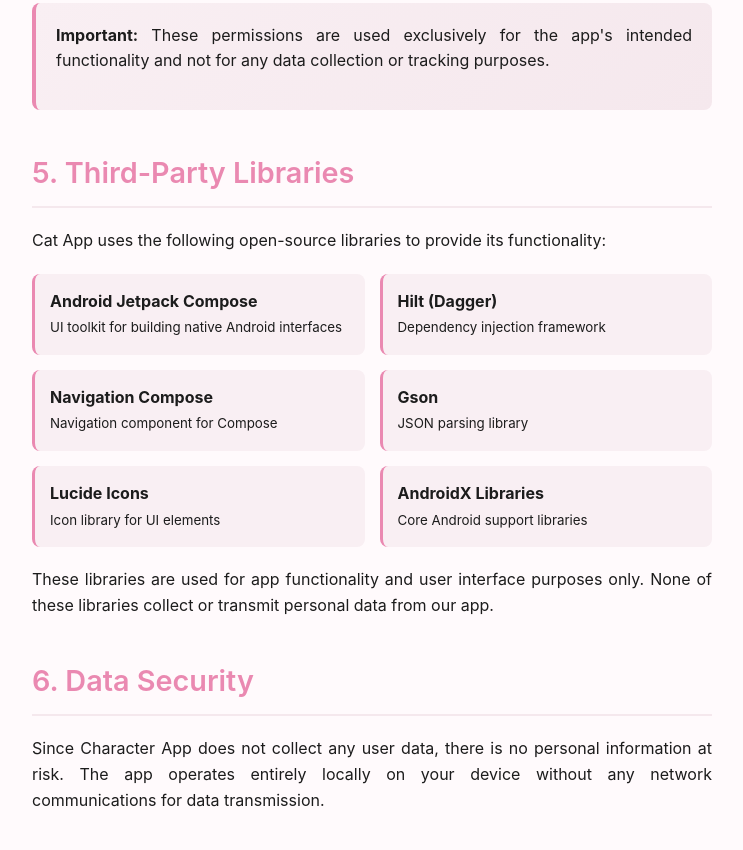
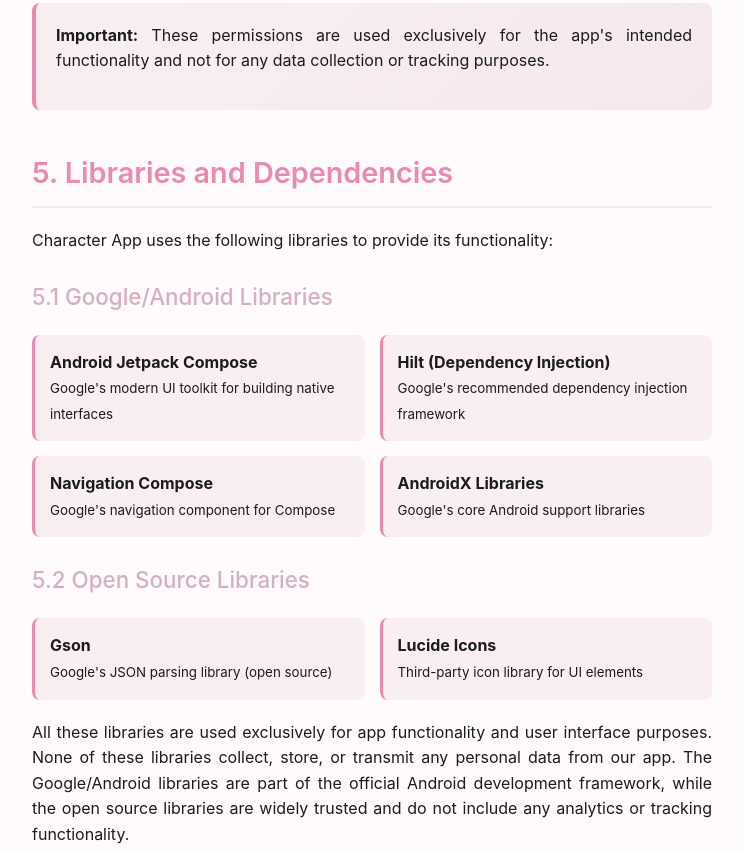
Before and after one commit to ak375456/app-privacy-policy, a plain HTML site: page index.html in a window 1280 px wide. Shown: the part 2340-3190 px from the top of the page, without its empty margins (268-1011 px from the left). Drawn offline with Linux system fonts and the light colour scheme.

Commit message:
Update index.html

```diff
--- a/index.html
+++ b/index.html
@@ -254,37 +254,42 @@
             </div>
 
             <div class="section">
-                <h2>5. Third-Party Libraries</h2>
-                <p>Cat App uses the following open-source libraries to provide its functionality:</p>
+                <h2>5. Libraries and Dependencies</h2>
+                <p>Character App uses the following libraries to provide its functionality:</p>
 
+                <h3>5.1 Google/Android Libraries</h3>
                 <div class="library-list">
                     <div class="library-item">
                         <strong>Android Jetpack Compose</strong><br>
-                        <small>UI toolkit for building native Android interfaces</small>
+                        <small>Google's modern UI toolkit for building native interfaces</small>
                     </div>
                     <div class="library-item">
-                        <strong>Hilt (Dagger)</strong><br>
-                        <small>Dependency injection framework</small>
+                        <strong>Hilt (Dependency Injection)</strong><br>
+                        <small>Google's recommended dependency injection framework</small>
                     </div>
                     <div class="library-item">
                         <strong>Navigation Compose</strong><br>
-                        <small>Navigation component for Compose</small>
+                        <small>Google's navigation component for Compose</small>
                     </div>
                     <div class="library-item">
+                        <strong>AndroidX Libraries</strong><br>
+                        <small>Google's core Android support libraries</small>
+                    </div>
+                </div>
+
+                <h3>5.2 Open Source Libraries</h3>
+                <div class="library-list">
+                    <div class="library-item">
                         <strong>Gson</strong><br>
-                        <small>JSON parsing library</small>
+                        <small>Google's JSON parsing library (open source)</small>
                     </div>
                     <div class="library-item">
                         <strong>Lucide Icons</strong><br>
-                        <small>Icon library for UI elements</small>
-                    </div>
-                    <div class="library-item">
-                        <strong>AndroidX Libraries</strong><br>
-                        <small>Core Android support libraries</small>
+                        <small>Third-party icon library for UI elements</small>
                     </div>
                 </div>
 
-                <p>These libraries are used for app functionality and user interface purposes only. None of these libraries collect or transmit personal data from our app.</p>
+                <p>All these libraries are used exclusively for app functionality and user interface purposes. None of these libraries collect, store, or transmit any personal data from our app. The Google/Android libraries are part of the official Android development framework, while the open source libraries are widely trusted and do not include any analytics or tracking functionality.</p>
             </div>
 
             <div class="section">
```
